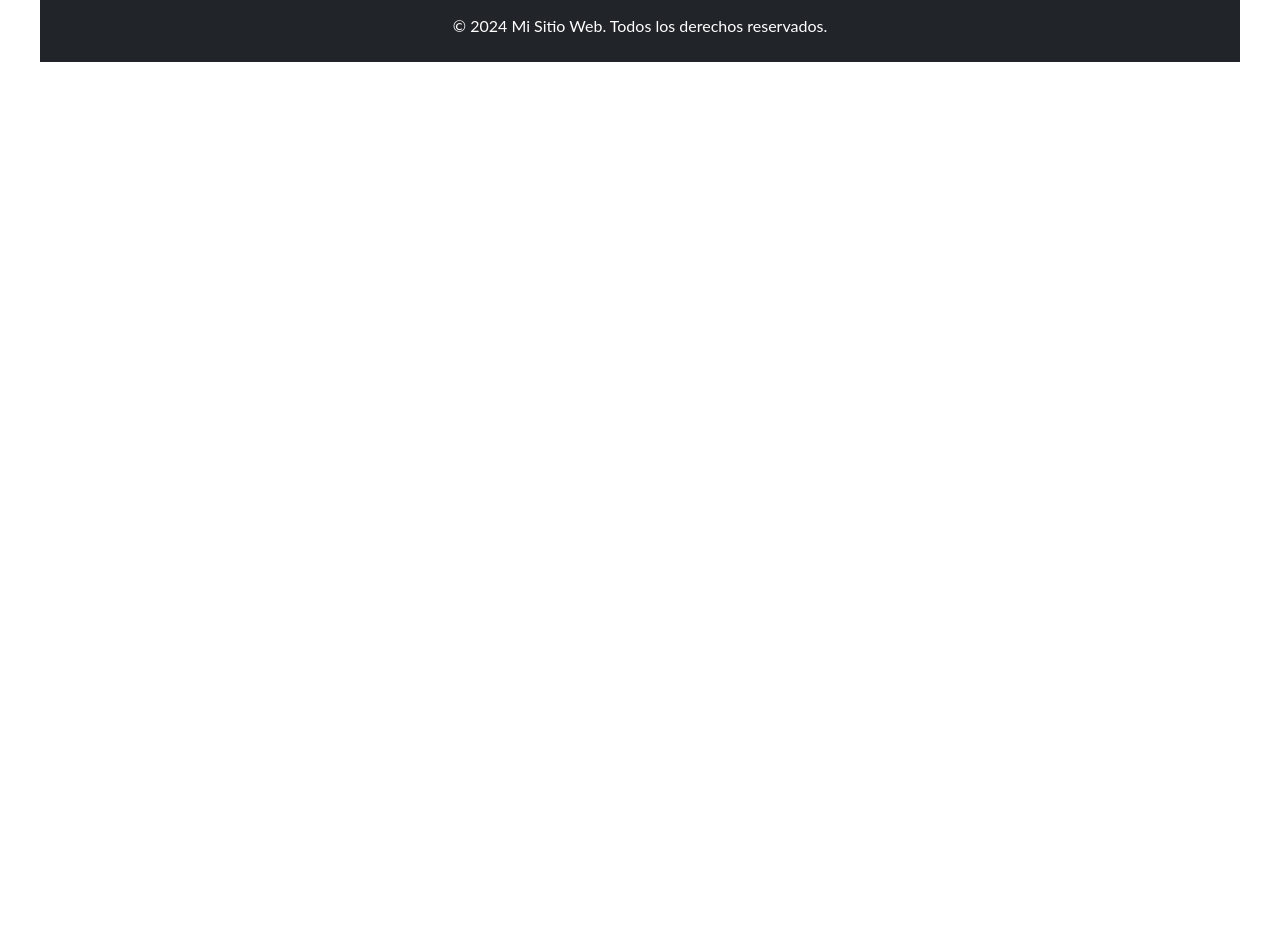
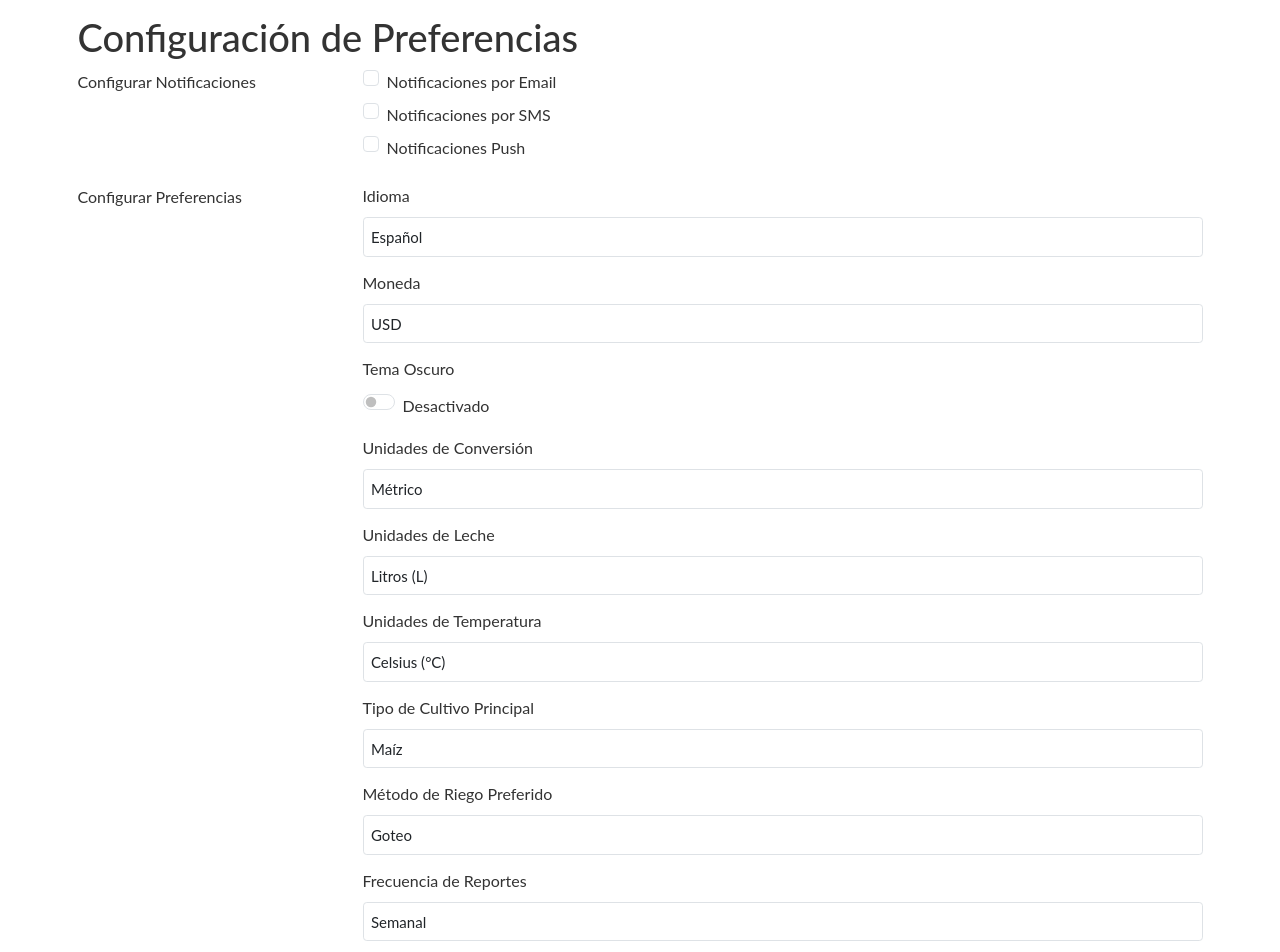
Before and after one commit to stevengodev/FarmeApp, a React (Create React App) app: page /preferences in a window 1280 px wide. Shown: the top 952 px of the page. Before the commit the page ends 800 px from the top, so only its background shows below. Built offline with nearby package versions, Linux system fonts and the light colour scheme.

Commit message:
Agregando pagina de preferencias

```diff
--- a/package.json
+++ b/package.json
@@ -3,6 +3,9 @@
   "version": "0.1.0",
   "private": true,
   "dependencies": {
+    "@emotion/react": "^11.11.4",
+    "@emotion/styled": "^11.11.5",
+    "@mui/material": "^5.15.19",
     "@testing-library/jest-dom": "^5.17.0",
     "@testing-library/react": "^13.4.0",
     "@testing-library/user-event": "^13.5.0",
--- a/src/App.js
+++ b/src/App.js
@@ -18,6 +18,7 @@ import BullPage from './pages/BullPages/BullPage'
 import CowBabiesPage from './pages/CowBabies/CowBabiesPage';
 
 import ContactPage from './pages/ContactPage/ContactPage'
+import Preferences from './pages/UserPreferences/Preferences';
 function App() {
 
   return (
@@ -40,6 +41,7 @@ function App() {
 
         <Route path='/tienda' element={ <Store/> } />
         <Route path='/product-create' element={ <ProductRegistration/> } />
+        <Route path='/preferences' element={ <Preferences/> } />
 
       </Routes>
     </Router>
--- /dev/null
+++ b/src/components/PreferencesConfigComponent/Settings.jsx
@@ -0,0 +1,224 @@
+import React, { useState } from 'react';
+import {
+  Container,
+  Form,
+  Row,
+  Col,
+  Button,
+  FormGroup,
+  FormCheck,
+  FormLabel,
+  FormControl
+} from 'react-bootstrap';
+import 'bootstrap/dist/css/bootstrap.min.css';
+
+const Settings = () => {
+  const [settings, setSettings] = useState({
+    email: false,
+    sms: false,
+    push: false,
+    language: 'es',
+    currency: 'USD',
+    theme: 'light',
+    units: 'metric',
+    milkUnit: 'L',
+    temperatureUnit: 'C',
+    mainCrop: 'corn',
+    irrigationMethod: 'drip',
+    reportFrequency: 'weekly',
+    dataStorage: 'local'
+  });
+
+  const handleChange = (event) => {
+    const { name, value, type, checked } = event.target;
+    setSettings({
+      ...settings,
+      [name]: type === 'checkbox' ? checked : value,
+    });
+  };
+
+  const handleSave = () => {
+    console.log('Configuraciones guardadas:', settings);
+  };
+
+  return (
+    <Container className="mt-4">
+      <h1>Configuración de Preferencias</h1>
+      <Form>
+        <Form.Group as={Row} controlId="formNotifications" className="mb-4">
+          <FormLabel column sm={3}>Configurar Notificaciones</FormLabel>
+          <Col sm={9}>
+            <FormCheck
+              type="checkbox"
+              label="Notificaciones por Email"
+              name="email"
+              checked={settings.email}
+              onChange={handleChange}
+            />
+            <FormCheck
+              type="checkbox"
+              label="Notificaciones por SMS"
+              name="sms"
+              checked={settings.sms}
+              onChange={handleChange}
+            />
+            <FormCheck
+              type="checkbox"
+              label="Notificaciones Push"
+              name="push"
+              checked={settings.push}
+              onChange={handleChange}
+            />
+          </Col>
+        </Form.Group>
+
+        <Form.Group as={Row} controlId="formPreferences" className="mb-4">
+          <FormLabel column sm={3}>Configurar Preferencias</FormLabel>
+          <Col sm={9}>
+            <FormGroup className="mb-3">
+              <FormLabel>Idioma</FormLabel>
+              <FormControl
+                as="select"
+                name="language"
+                value={settings.language}
+                onChange={handleChange}
+              >
+                <option value="es">Español</option>
+                <option value="en">Inglés</option>
+                <option value="fr">Francés</option>
+              </FormControl>
+            </FormGroup>
+
+            <FormGroup className="mb-3">
+              <FormLabel>Moneda</FormLabel>
+              <FormControl
+                as="select"
+                name="currency"
+                value={settings.currency}
+                onChange={handleChange}
+              >
+                <option value="USD">USD</option>
+                <option value="EUR">EUR</option>
+                <option value="COL">COL</option>
+              </FormControl>
+            </FormGroup>
+
+            <FormGroup className="mb-3">
+              <FormLabel>Tema Oscuro</FormLabel>
+              <FormCheck
+                type="switch"
+                id="theme-switch"
+                name="theme"
+                label={settings.theme === 'dark' ? 'Activado' : 'Desactivado'}
+                checked={settings.theme === 'dark'}
+                onChange={(event) => handleChange({ target: { name: 'theme', value: event.target.checked ? 'dark' : 'light' } })}
+              />
+            </FormGroup>
+
+            <FormGroup className="mb-3">
+              <FormLabel>Unidades de Conversión</FormLabel>
+              <FormControl
+                as="select"
+                name="units"
+                value={settings.units}
+                onChange={handleChange}
+              >
+                <option value="metric">Métrico</option>
+                <option value="imperial">Imperial</option>
+              </FormControl>
+            </FormGroup>
+
+            <FormGroup className="mb-3">
+              <FormLabel>Unidades de Leche</FormLabel>
+              <FormControl
+                as="select"
+                name="milkUnit"
+                value={settings.milkUnit}
+                onChange={handleChange}
+              >
+                <option value="L">Litros (L)</option>
+                <option value="gal">Galones (gal)</option>
+              </FormControl>
+            </FormGroup>
+
+            <FormGroup className="mb-3">
+              <FormLabel>Unidades de Temperatura</FormLabel>
+              <FormControl
+                as="select"
+                name="temperatureUnit"
+                value={settings.temperatureUnit}
+                onChange={handleChange}
+              >
+                <option value="C">Celsius (°C)</option>
+                <option value="F">Fahrenheit (°F)</option>
+              </FormControl>
+            </FormGroup>
+
+            <FormGroup className="mb-3">
+              <FormLabel>Tipo de Cultivo Principal</FormLabel>
+              <FormControl
+                as="select"
+                name="mainCrop"
+                value={settings.mainCrop}
+                onChange={handleChange}
+              >
+                <option value="corn">Maíz</option>
+                <option value="wheat">Trigo</option>
+                <option value="soy">Soja</option>
+                <option value="rice">Arroz</option>
+              </FormControl>
+            </FormGroup>
+
+            <FormGroup className="mb-3">
+              <FormLabel>Método de Riego Preferido</FormLabel>
+              <FormControl
+                as="select"
+                name="irrigationMethod"
+                value={settings.irrigationMethod}
+                onChange={handleChange}
+              >
+                <option value="drip">Goteo</option>
+                <option value="sprinkler">Aspersión</option>
+                <option value="pivot">Pivot</option>
+                <option value="flood">Inundación</option>
+              </FormControl>
+            </FormGroup>
+
+            <FormGroup className="mb-3">
+              <FormLabel>Frecuencia de Reportes</FormLabel>
+              <FormControl
+                as="select"
+                name="reportFrequency"
+                value={settings.reportFrequency}
+                onChange={handleChange}
+              >
+                <option value="daily">Diario</option>
+                <option value="weekly">Semanal</option>
+                <option value="monthly">Mensual</option>
+              </FormControl>
+            </FormGroup>
+
+            <FormGroup className="mb-3">
+              <FormLabel>Almacenamiento de Datos</FormLabel>
+              <FormControl
+                as="select"
+                name="dataStorage"
+                value={settings.dataStorage}
+                onChange={handleChange}
+              >
+                <option value="local">Local</option>
+                <option value="cloud">Nube</option>
+              </FormControl>
+            </FormGroup>
+          </Col>
+        </Form.Group>
+
+        <Button variant="primary" type='submit' onClick={handleSave}>
+          Guardar Configuraciones
+        </Button>
+      </Form>
+    </Container>
+  );
+};
+
+export default Settings;
--- /dev/null
+++ b/src/pages/UserPreferences/Preferences.jsx
@@ -0,0 +1,12 @@
+import React from 'react';
+import Settings from '../../components/PreferencesConfigComponent/Settings';
+
+function Preferences() {
+  return (
+    <>
+      <Settings/>
+    </>
+  );
+}
+
+export default Preferences;
```
Also changed, not shown: 2 other files (tests, documents, lock files or other folders).
